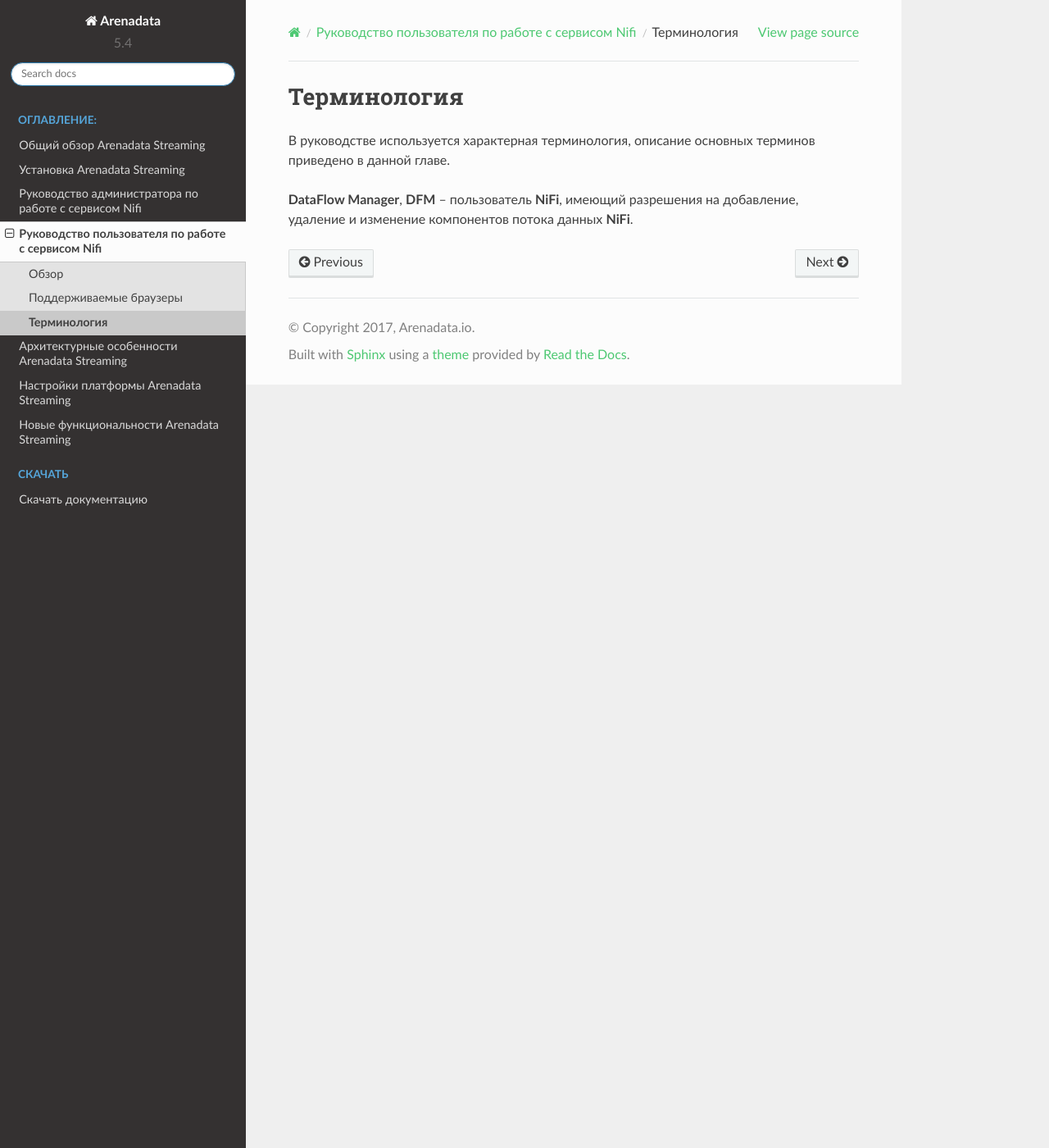
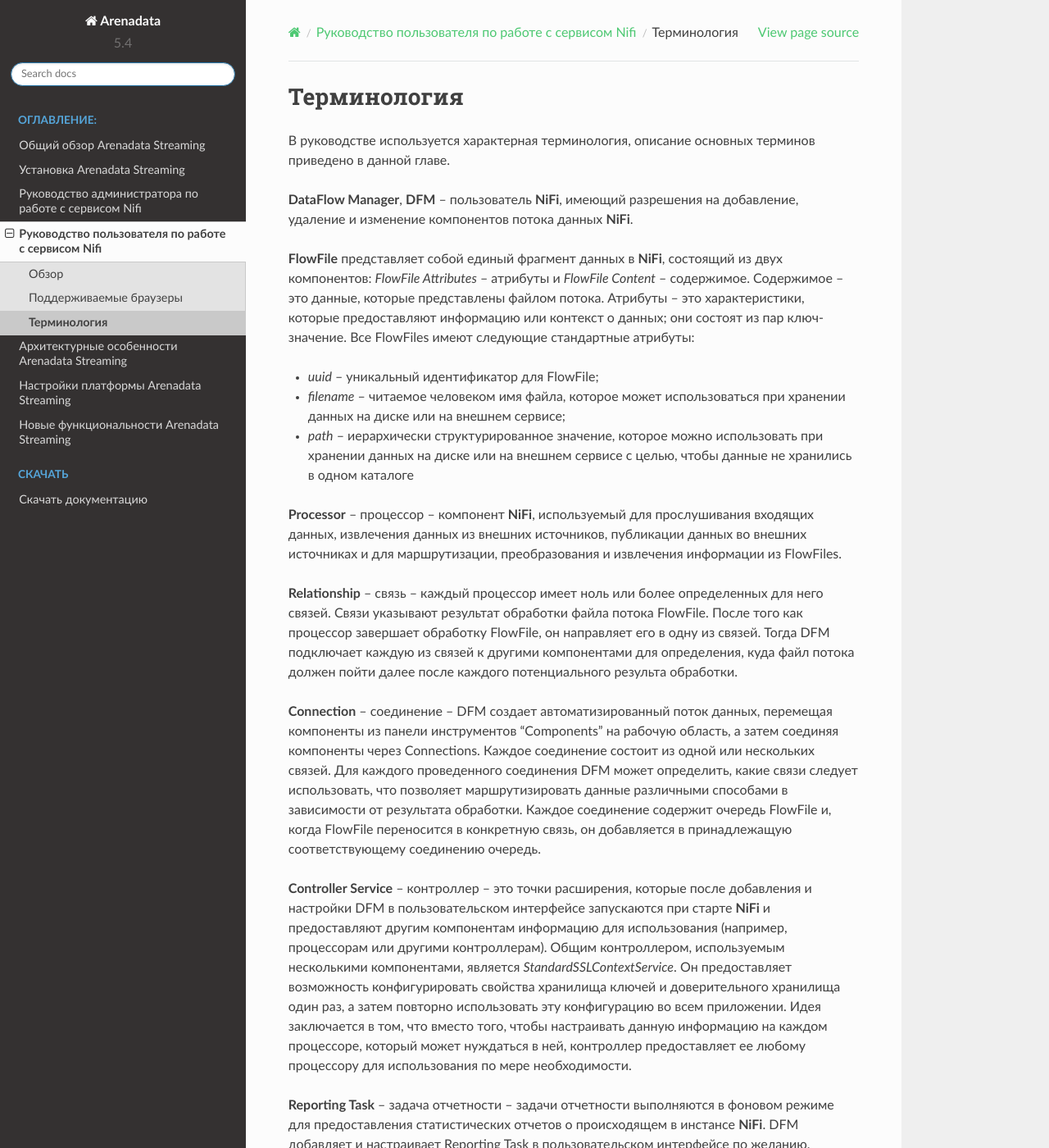
Before and after one commit to arenadata/docs_ads, a Sphinx documentation site: the page built from source/UserNIFI/Termin.rst, in a window 1280 px wide and 1400 px high. Shown: the whole window at 82% size. Built offline with Sphinx 7.4.7 and the Read the Docs theme 2.0.0, drawn with Linux system fonts in a browser that asks for light colours; pages that are not in the unit, such as notebooks, are missing from menus; some of the changed text lies outside the part shown.

Commit message:
Update Termin.rst

```diff
--- a/source/UserNIFI/Termin.rst
+++ b/source/UserNIFI/Termin.rst
@@ -4,3 +4,19 @@
 В руководстве используется характерная терминология, описание основных терминов приведено в данной главе.
 
 **DataFlow Manager**, **DFM** -- пользователь **NiFi**, имеющий разрешения на добавление, удаление и изменение компонентов потока данных **NiFi**.
+
+**FlowFile** представляет собой единый фрагмент данных в **NiFi**, состоящий из двух компонентов: *FlowFile Attributes* -- атрибуты и *FlowFile Content* -- содержимое. Содержимое -- это данные, которые представлены файлом потока. Атрибуты -- это характеристики, которые предоставляют информацию или контекст о данных; они состоят из пар ключ-значение. Все FlowFiles имеют следующие стандартные атрибуты:
+
++ *uuid* -- уникальный идентификатор для FlowFile;
++ *filename* -- читаемое человеком имя файла, которое может использоваться при хранении данных на диске или на внешнем сервисе;
++ *path* -- иерархически структурированное значение, которое можно использовать при хранении данных на диске или на внешнем сервисе с целью, чтобы данные не хранились в одном каталоге
+
+**Processor** -- процессор -- компонент **NiFi**, используемый для прослушивания входящих данных, извлечения данных из внешних источников, публикации данных во внешних источниках и для маршрутизации, преобразования и извлечения информации из FlowFiles.
+
+**Relationship** -- связь -- каждый процессор имеет ноль или более определенных для него связей. Связи указывают результат обработки файла потока FlowFile. После того как процессор завершает обработку FlowFile, он направляет его в одну из связей. Тогда DFM подключает каждую из связей к другими компонентами для определения, куда файл потока должен пойти далее после каждого потенциального результа обработки.
+
+**Connection** -- соединение -- DFM создает автоматизированный поток данных, перемещая компоненты из панели инструментов "Components" на рабочую область, а затем соединяя компоненты через Connections. Каждое соединение состоит из одной или нескольких связей. Для каждого проведенного соединения DFM может определить, какие связи следует использовать, что позволяет маршрутизировать данные различными способами в зависимости от результата обработки. Каждое соединение содержит очередь FlowFile и, когда FlowFile переносится в конкретную связь, он добавляется в принадлежащую соответствующему соединению очередь.
+
+**Controller Service** -- контроллер -- это точки расширения, которые после добавления и настройки DFM в пользовательском интерфейсе запускаются при старте **NiFi** и предоставляют другим компонентам информацию для использования (например, процессорам или другими контроллерам). Общим контроллером, используемым несколькими компонентами, является *StandardSSLContextService*. Он предоставляет возможность конфигурировать свойства хранилища ключей и доверительного хранилища один раз, а затем повторно использовать эту конфигурацию во всем приложении. Идея заключается в том, что вместо того, чтобы настраивать данную информацию на каждом процессоре, который может нуждаться в ней, контроллер предоставляет ее любому процессору для использования по мере необходимости.
+
+**Reporting Task** -- задача отчетности -- задачи отчетности выполняются в фоновом режиме для предоставления статистических отчетов о происходящем в инстансе **NiFi**. DFM добавляет и настраивает Reporting Task в пользовательском интерфейсе по желанию. Общими задачами отчетности являются *ControllerStatusReportingTask*, *MonitorDiskUsage*, *MonitorMemory** и *StandardGangliaReporter*.
```
